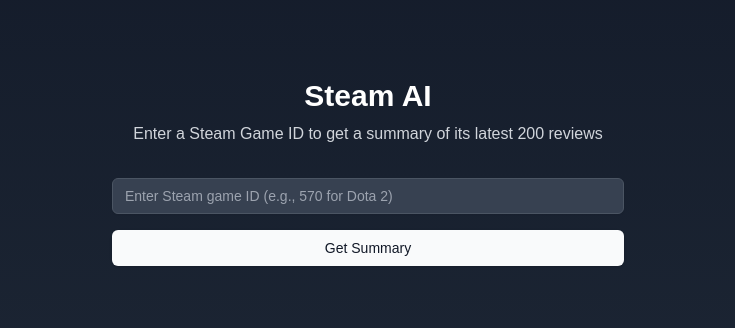
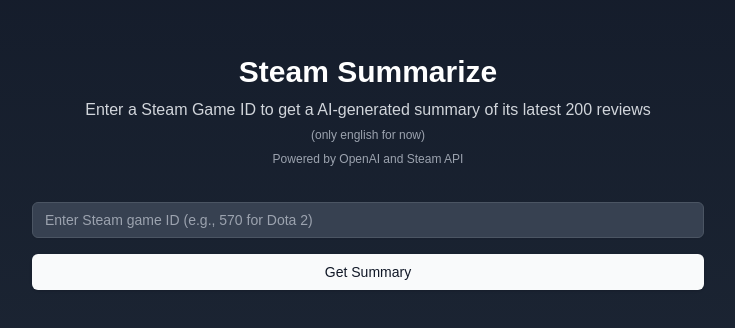
Before and after one commit to fmiras/steam-summarize, a Next.js app: page / in a window 1280 px wide. Shown: the part 228-556 px from the top of the page, without its empty margins (272-1007 px from the left). Built offline with nearby package versions, Linux system fonts and the light colour scheme.

Commit message:
add disclaimer

```diff
--- a/components/landing-form.tsx
+++ b/components/landing-form.tsx
@@ -41,12 +41,15 @@
 
   return (
     <div className="min-h-screen bg-gradient-to-b from-gray-900 to-gray-800 flex flex-col items-center justify-center p-4">
-      <div className="w-full max-w-lg">
+      <div className="w-full max-w-2xl">
         <div className="text-center mb-8">
-          <h1 className="text-3xl font-bold text-white mb-2">Steam AI</h1>
+          <h1 className="text-3xl font-bold text-white mb-2">Steam Summarize</h1>
           <p className="text-gray-300">
-            Enter a Steam Game ID to get a summary of its latest 200 reviews
+            Enter a Steam Game ID to get a AI-generated summary of its latest 200 reviews
           </p>
+          <span className="text-xs text-gray-400">(only english for now)</span>
+          <br />
+          <span className="text-xs text-gray-400">Powered by OpenAI and Steam API</span>
         </div>
         <form onSubmit={onSubmit} className="space-y-4">
           <div className="space-y-2">
```
